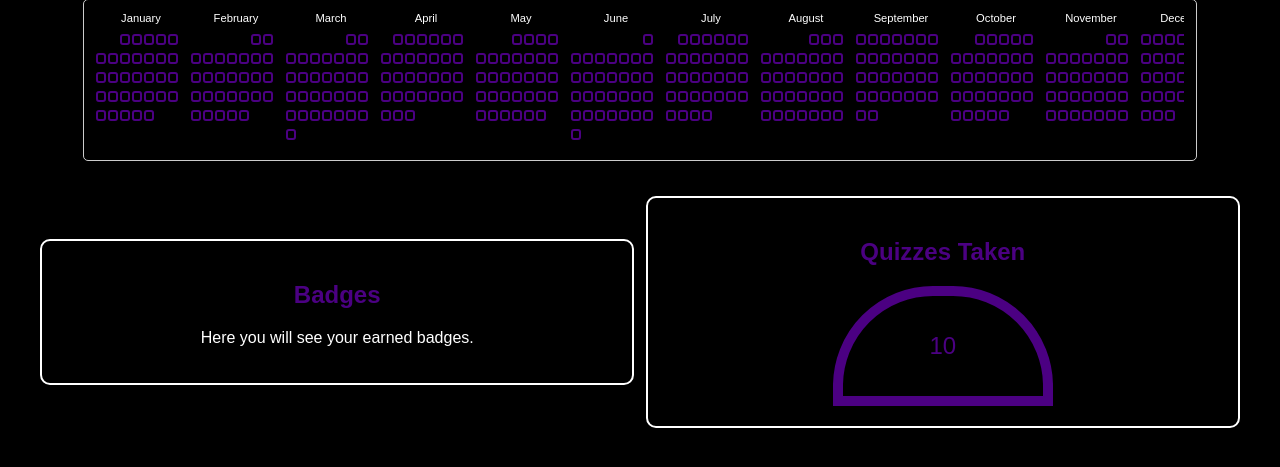
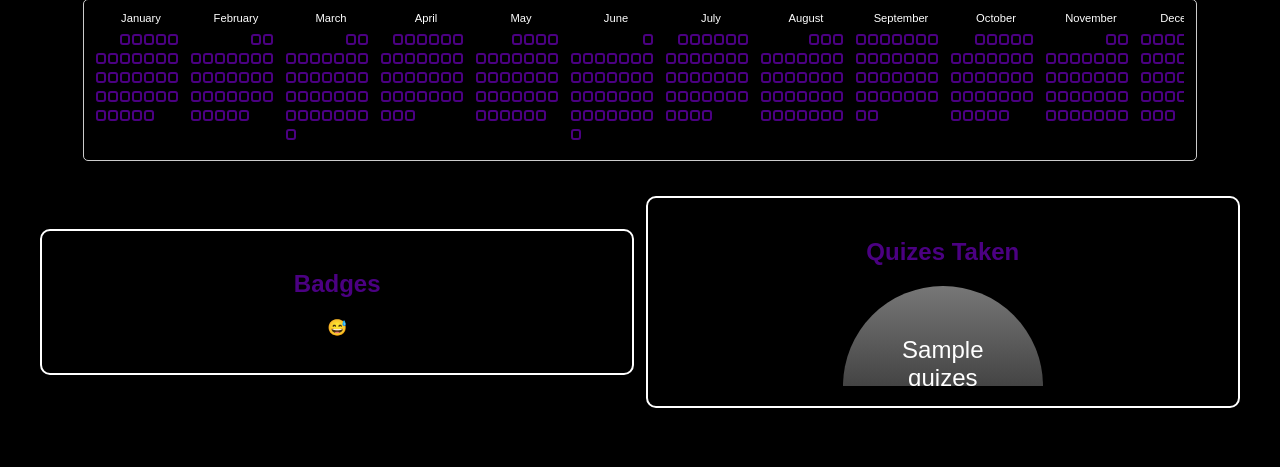
Before and after one commit to FatimaMansoor-dev/Quizzify-AI, a Flask app: template templates/userProfile.html in a window 1280 px wide. Shown: the part 136-603 px from the top of the page. Run offline with Flask 3, Linux system fonts and the light colour scheme; the template is opened without the code that fills it: most values are stand-ins (such as "Sample title", 1, 10 or a date in 2020).

Commit message:
Update userProfile.html

```diff
--- a/templates/userProfile.html
+++ b/templates/userProfile.html
@@ -189,8 +189,7 @@
     position: relative;
     width: 200px;
     height: 100px;
-    border-radius: 100px 100px 0 0; /* This creates the semi-circle shape */
-    border: 10px solid #4b0082; /* Adjust the border color as needed */
+    border-radius: 100px 100px 0 0;
     background: none; /* No background fill */
     margin: 0 auto;
     overflow: hidden;
@@ -302,6 +301,29 @@
     height: 250px;
     margin-top: -4rem;
 }
+.semi-circle {
+        position: relative;
+        width: 200px;
+        height: 100px;
+        border-radius: 100px 100px 0 0;
+        background: linear-gradient(to top, #444, #777); /* Add gradient for gauge appearance */
+        margin: 0 auto;
+        overflow: hidden;
+        box-shadow: 0 5px 15px rgba(0, 0, 0, 0.4); /* Add some depth */
+    }
+
+
+
+    .gauge-text {
+        position: absolute;
+        bottom: 20px;
+        left: 50%;
+        transform: translateX(-50%);
+        font-size: 1.5rem;
+        color: #fff;
+        z-index: 3;
+    }
+
 @media (max-width: 768px) {
   .navbar {
     width: 100%; /* Ensure navbar spans the full screen width */
@@ -361,7 +383,7 @@
   }
 
   .navbar-brand {
-    font-size: 1.5rem; /* Further reduce font size */
+    font-size: 1.7rem; /* Further reduce font size */
     display: flex;
   }
 
@@ -405,7 +427,8 @@
             <img src="../static/logo.png" class="d-inline-block align-top" alt="Logo">
             QUIZIFY-AI
         </a>
-        <button class="start">Take Quiz</button>
+        <button class="start" onclick="window.location.href='/options?email={{ email }}'">Take Quiz</button>
+
         <button class="user-button" onclick="openSidebar()">
             <img src="../static/user.png" alt="User">
         </button>
@@ -420,29 +443,26 @@
     <!-- Badges Block -->
     <div class="badges">
         <h2>Badges</h2>
-        <p>Here you will see your earned badges.</p>
-        <!-- Add badge images or icons here -->
+        <p>{{ message }}😅</p>
     </div>
-
     <!-- Speedometer Block -->
     <div class="speedometer-container">
-        <h2>Quizzes Taken</h2>
-        <div class="speedometer">
+        <h2>Quizes Taken</h2>
         <div class="semi-circle">
-                <div class="gauge-text">
-                    <span id="quizzesTaken">10</span> <!-- This will dynamically update -->
-                </div>
-                <div class="semi-circle-border">
-
-                </div>
-            </div>
+            <div class="gauge-text">{{ quizes }}</div>
         </div>
     </div>
 
+
 </div>
 
+    <script>
+    const highlightDate = "{{ quiz_attempts[0] }}";  // Extract the date (e.g., '2024-12-31')
+const [highlightYear, highlightMonth, highlightDay] = highlightDate.split('-');
+const highlightDateObject = new Date(highlightYear, highlightMonth - 1, highlightDay);  // Create a Date object from the string
 
-    <script>
+console.log(highlightDate);  // Log the date to ensure it's correct
+
 const daysInMonth = [31, 28, 31, 30, 31, 30, 31, 31, 30, 31, 30, 31];
 const calendar = document.getElementById("calendar");
 
@@ -482,6 +502,12 @@
         dayBox.className = "day";
         dayBox.title = `${monthNames[monthIndex]} ${day}`;
 
+        // Check if the day matches the highlight date
+        const currentDay = new Date(highlightYear, monthIndex, day);
+        if (currentDay.getTime() === highlightDateObject.getTime()) {
+            dayBox.classList.add("highlight"); // Apply highlight class
+        }
+
         // Create a span element to hold the number and hide it
         const dayText = document.createElement("span");
         dayText.innerText = day;
@@ -502,6 +528,17 @@
     calendar.appendChild(monthContainer);
     startingDayOfWeek = (startingDayOfWeek + days) % 7;
 });
+
+// Add styles for the highlight date
+const style = document.createElement("style");
+style.innerHTML = `
+    .highlight {
+        background-color: #4b0082;
+        color: white;
+        font-weight: bold;
+    }
+`;
+document.head.appendChild(style);
 
 function openSidebar() {
     document.getElementById("sidebar").style.width = "300px";
```
Lines whose indentation alone changed are shown as unchanged.
